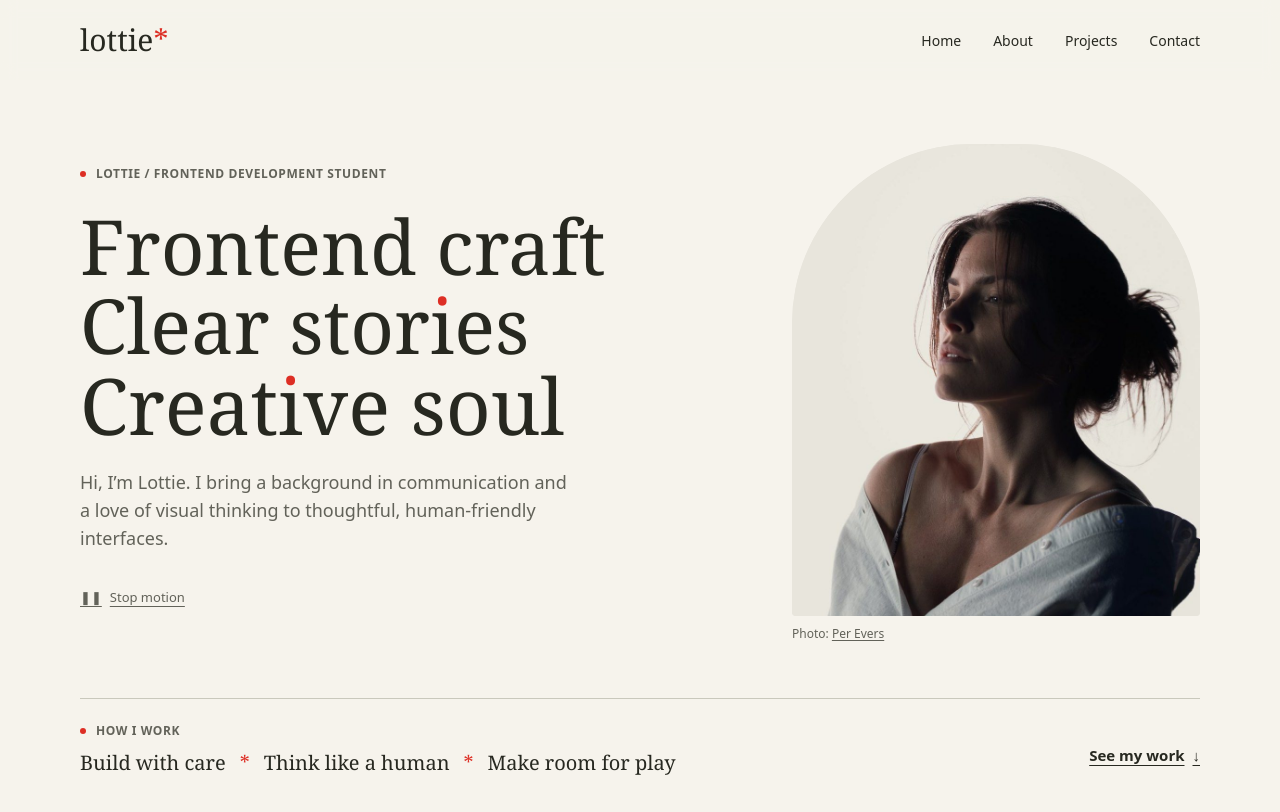
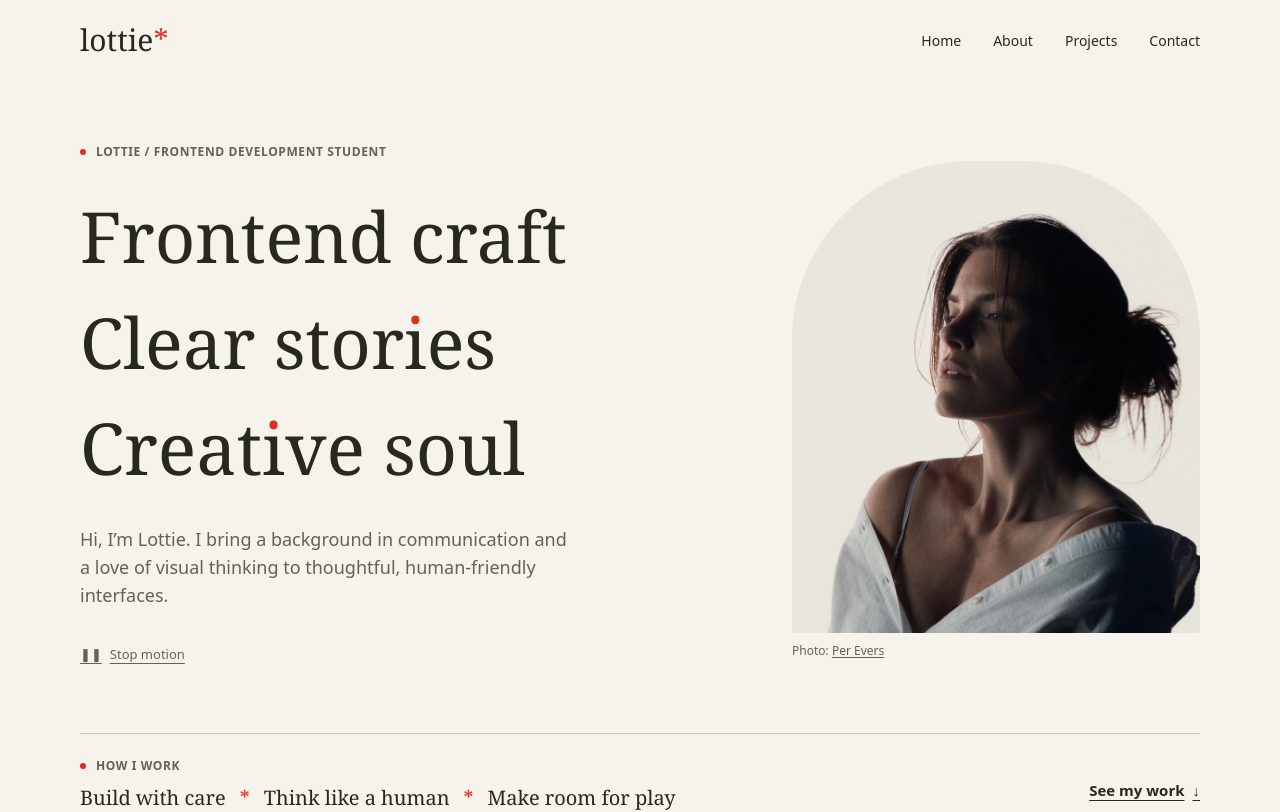
Before and after one commit to lotjons/LOTTIEPORTFOLIO, a React (Vite) app: page / in a window 1280 px wide. Shown: the top 812 px of the page. Built offline with nearby package versions, Linux system fonts and the light colour scheme.

Commit message:
fix(hero): scale heading fluidly and keep lines from wrapping

```diff
--- a/src/components/Hero.tsx
+++ b/src/components/Hero.tsx
@@ -21,7 +21,7 @@ function Hero() {
 
           <h1
             id="hero-title"
-            className="font-serif text-[38px] leading-[1.04] md:text-[52px] lg:text-[76px]"
+            className="font-serif text-[clamp(2.5rem,5.5vw,4.75rem)] whitespace-nowrap"
           >
             <span className={lineClass}>Frontend craft</span>
             <span className={lineClass} style={{ animationDelay: '2.4s' }}>
```
